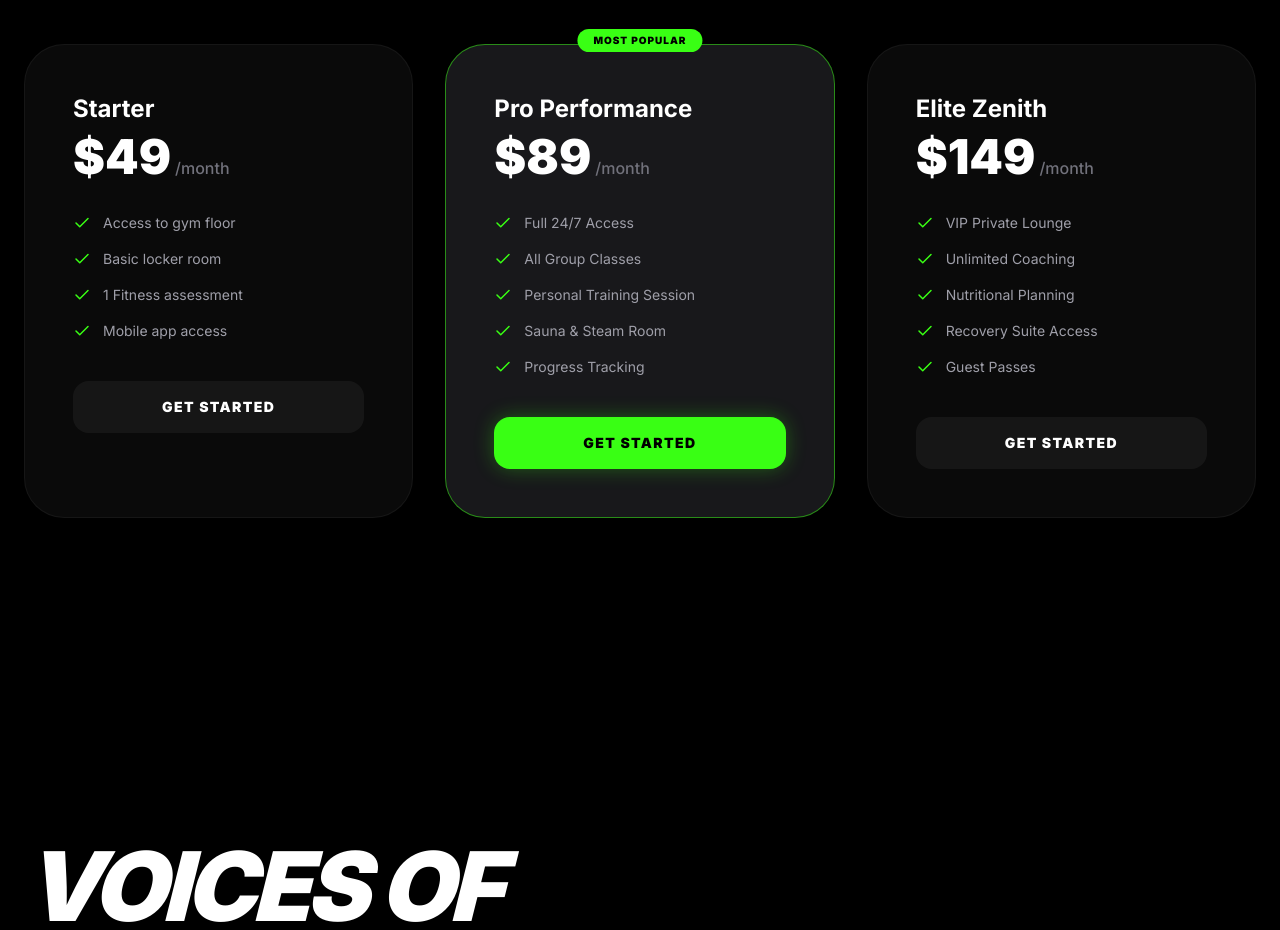
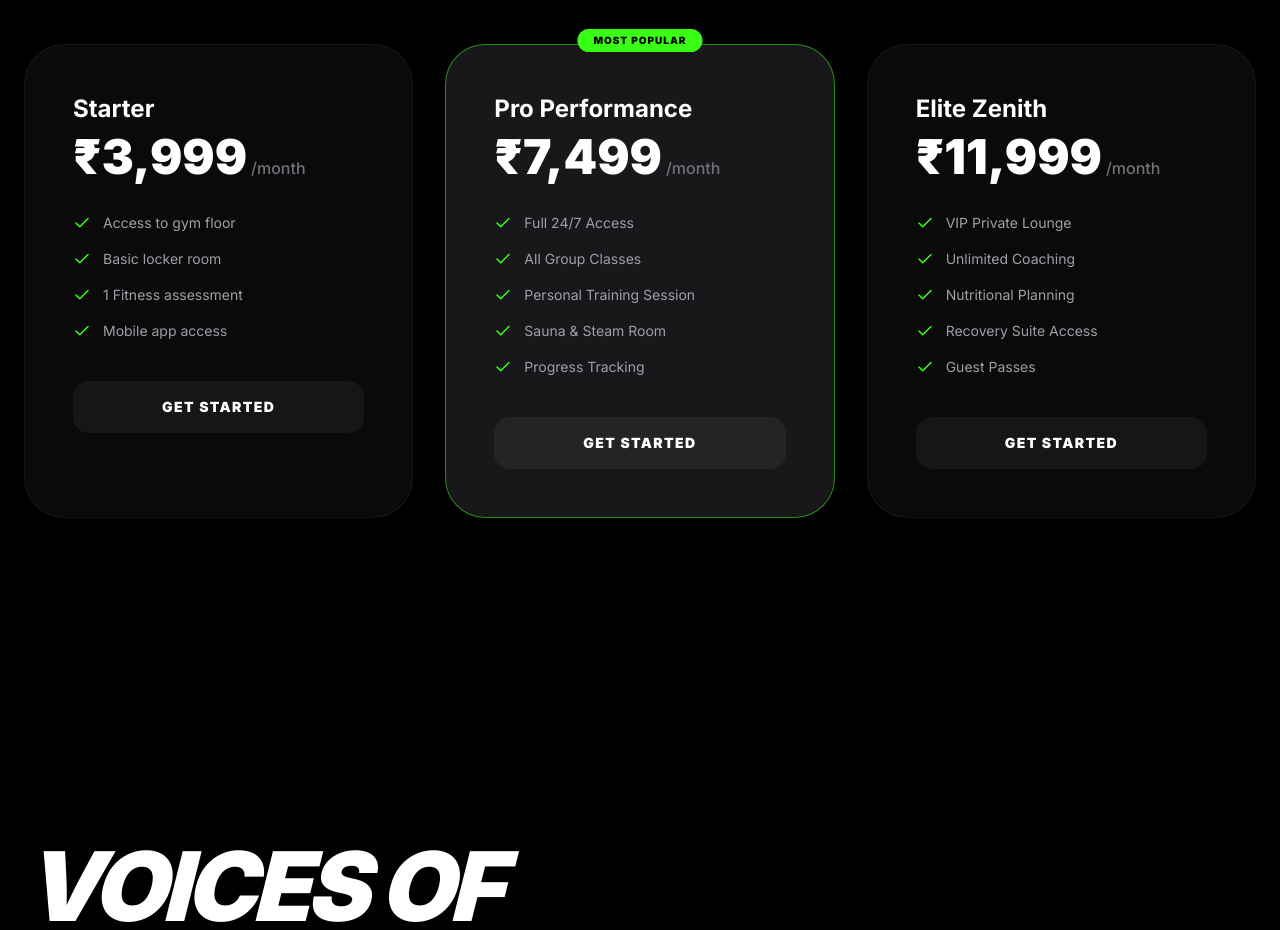
Before and after one commit to Sahil-Hode/Gym-Website, a Next.js app: page / in a window 1280 px wide. Shown: the part 4760-5690 px from the top of the page. Built offline with nearby package versions, Linux system fonts and the light colour scheme.

Commit message:
Update membership pricing and enhance button interactions

```diff
--- a/src/components/Membership.tsx
+++ b/src/components/Membership.tsx
@@ -7,19 +7,19 @@ import { motion } from 'framer-motion';
 const plans = [
   {
     name: "Starter",
-    price: "49",
+    price: "3,999",
     features: ["Access to gym floor", "Basic locker room", "1 Fitness assessment", "Mobile app access"],
     isPopular: false,
   },
   {
     name: "Pro Performance",
-    price: "89",
+    price: "7,499",
     features: ["Full 24/7 Access", "All Group Classes", "Personal Training Session", "Sauna & Steam Room", "Progress Tracking"],
     isPopular: true,
   },
   {
     name: "Elite Zenith",
-    price: "149",
+    price: "11,999",
     features: ["VIP Private Lounge", "Unlimited Coaching", "Nutritional Planning", "Recovery Suite Access", "Guest Passes"],
     isPopular: false,
   },
@@ -55,10 +55,12 @@ export default function Membership() {
               whileInView={{ opacity: 1, scale: 1 }}
               viewport={{ once: true }}
               transition={{ duration: 0.5, delay: idx * 0.1 }}
-              whileHover={{ y: -10 }}
+              whileHover={{ y: -12, scale: 1.015 }}
               className={`relative p-8 md:p-12 rounded-[2.5rem] border ${
                 plan.isPopular ? "bg-zinc-900 border-[#39FF14]/50" : "bg-[#0A0A0A] border-white/5"
-              } transition-all duration-300 group`}
+              } transition-all duration-300 group hover:shadow-[0_22px_40px_rgba(0,0,0,0.55)] ${
+                plan.isPopular ? "hover:border-[#39FF14]/80" : "hover:border-[#39FF14]/35"
+              }`}
             >
               {plan.isPopular && (
                 <div className="absolute -top-4 left-1/2 -translate-x-1/2 bg-[#39FF14] text-black text-[10px] font-black uppercase tracking-widest px-4 py-1 rounded-full">
@@ -69,7 +71,7 @@ export default function Membership() {
               <div className="mb-8">
                 <h3 className="text-2xl font-bold text-white mb-2">{plan.name}</h3>
                 <div className="flex items-baseline gap-1">
-                  <span className="text-4xl md:text-5xl font-black text-white">${plan.price}</span>
+                  <span className="text-4xl md:text-5xl font-black text-white">₹{plan.price}</span>
                   <span className="text-zinc-500 font-medium">/month</span>
                 </div>
               </div>
@@ -83,13 +85,13 @@ export default function Membership() {
                 ))}
               </ul>
 
-              <button className={`w-full py-4 rounded-2xl font-black uppercase text-sm tracking-widest transition-all ${
-                plan.isPopular
-                ? "bg-[#39FF14] text-black hover:brightness-110 shadow-[0_0_20px_rgba(57,255,20,0.3)]"
-                : "bg-white/5 text-white hover:bg-white/10"
-              }`}>
+              <motion.button
+                whileHover={{ y: -2, scale: 1.01 }}
+                whileTap={{ scale: 0.98 }}
+                className="w-full py-4 rounded-2xl font-black uppercase text-sm tracking-widest transition-all duration-300 bg-white/5 text-white hover:bg-[#39FF14] hover:text-black hover:border hover:border-[#39FF14] hover:shadow-[0_0_24px_rgba(57,255,20,0.4)]"
+              >
                 Get Started
-              </button>
+              </motion.button>
             </motion.div>
           ))}
         </div>
```
